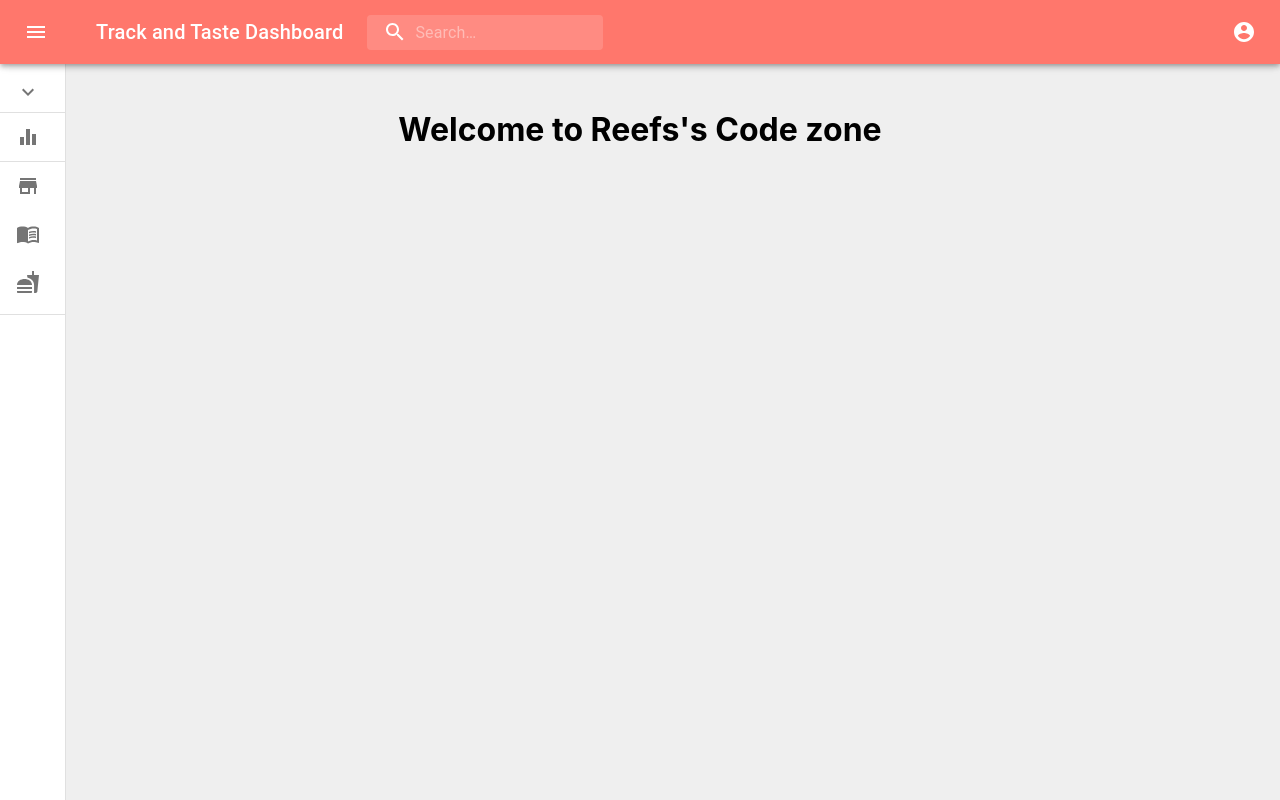
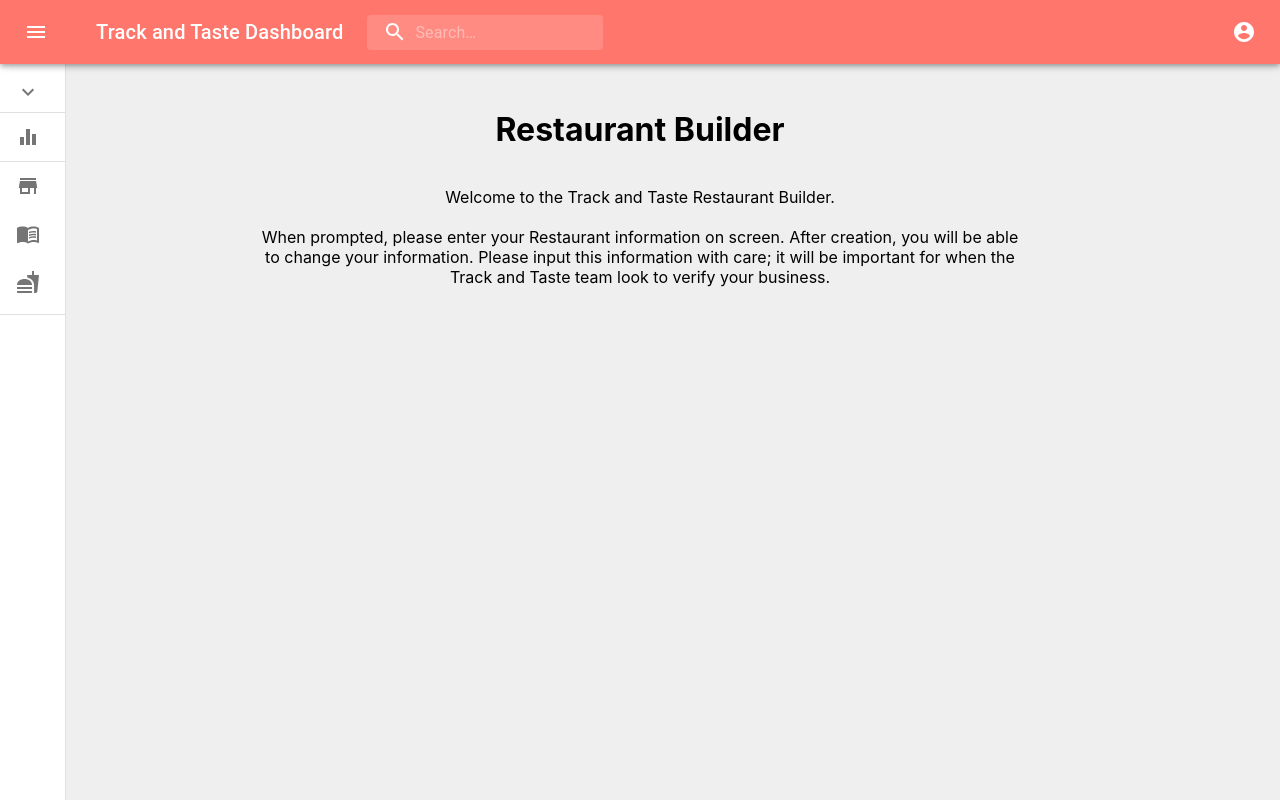
Before and after one commit to mbruty/COMP2003-2020-O, a React (Create React App) app in the folder website/: page /restaurant-builder in a window 1280 px wide. Built offline with nearby package versions, Linux system fonts and the light colour scheme; what apollo-upload-client would draw is missing.

Commit message:
Added Barebones
Added some filler text and some simple styling to kickstart the development process.

```diff
--- a/website/package.json
+++ b/website/package.json
@@ -3,7 +3,7 @@
   "version": "0.1.0",
   "private": true,
   "dependencies": {
-    "@apollo/client": "^3.3.11",
+    "@apollo/client": "^3.3.13",
     "@fortawesome/fontawesome-svg-core": "^1.2.0-14",
     "@fortawesome/free-brands-svg-icons": "^5.1.0-11",
     "@fortawesome/free-solid-svg-icons": "^5.1.0-11",
@@ -22,7 +22,7 @@
     "chart.js": "^2.9.4",
     "express": "^4.17.1",
     "graphql": "^15.5.0",
-    "graphql-tag": "^2.12.1",
+    "graphql-tag": "^2.12.3",
     "immutability-helper": "^3.1.1",
     "node-sass": "4.14.1",
     "react": "^16.14.0",
--- a/website/src/restaurant-builder/RestaurantBuilder.tsx
+++ b/website/src/restaurant-builder/RestaurantBuilder.tsx
@@ -1,11 +1,27 @@
 import React from "react";
+import CSS from 'csstype';
+
+const contentBoxStyle: CSS.Properties = {
+  width: '60%',
+  textAlign: 'center',
+  marginLeft: 'auto',
+  marginRight: 'auto'
+};
 
 interface Props {}
 
+
 const RestaurantBuilder: React.FC<Props> = () => {
   return (
-    <div className="content">
-      <h1>Welcome to Reefs's Code zone</h1>
+    <div className="content" style={contentBoxStyle}>
+
+      <h1>Restaurant Builder</h1>
+      <p>
+        Welcome to the Track and Taste Restaurant Builder.<br></br><br></br>
+        When prompted, please enter your Restaurant information on screen. After creation, you will be able to change your information.
+        Please input this information with care; it will be important for when the Track and Taste team look to verify your business.
+      </p>
+
     </div>
   );
 };
```
Also changed, not shown: 1 other file (tests, documents, lock files or other folders).
